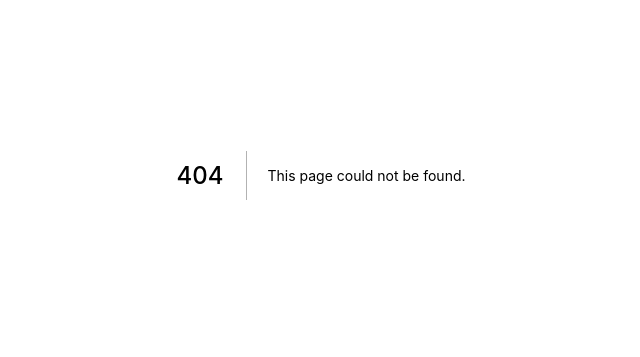
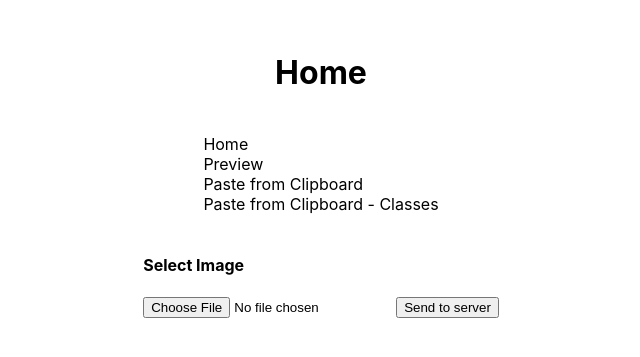
Before and after one commit to dwestland/next-dropzone, a Next.js app: page /upload-image-form in a window 1280 px wide. Before the commit this address had no page. Shown: the part 225-582 px from the top of the page, without its empty margins (319-959 px from the left). Built offline with nearby package versions, Linux system fonts and the light colour scheme.

Commit message:
Add image upload API

```diff
--- /dev/null
+++ b/pages/upload-image-form.tsx
@@ -0,0 +1,47 @@
+/* eslint-disable import/no-unresolved */
+/* eslint-disable import/extensions */
+import React, { useState } from 'react'
+import Nav from '@/components/Nav'
+
+export default function PrivatePage(props) {
+  const [image, setImage] = useState(null)
+  const [createObjectURL, setCreateObjectURL] = useState(null)
+
+  const uploadToClient = (event) => {
+    if (event.target.files && event.target.files[0]) {
+      const i = event.target.files[0]
+
+      setImage(i)
+      setCreateObjectURL(URL.createObjectURL(i))
+    }
+  }
+
+  const uploadToServer = async (event) => {
+    const body = new FormData()
+    // console.log("file", image)
+    body.append('file', image)
+    const response = await fetch('/api/upload', {
+      method: 'POST',
+      body,
+    })
+  }
+
+  return (
+    <div className="container home-div">
+      <h1>Home</h1>
+      <Nav />
+      <div>
+        <img src={createObjectURL} />
+        <h4>Select Image</h4>
+        <input type="file" name="myImage" onChange={uploadToClient} />
+        <button
+          className="btn btn-primary"
+          type="submit"
+          onClick={uploadToServer}
+        >
+          Send to server
+        </button>
+      </div>
+    </div>
+  )
+}
```
Also changed, not shown: pages/api/upload/index.ts (added, +26 -0 lines).
